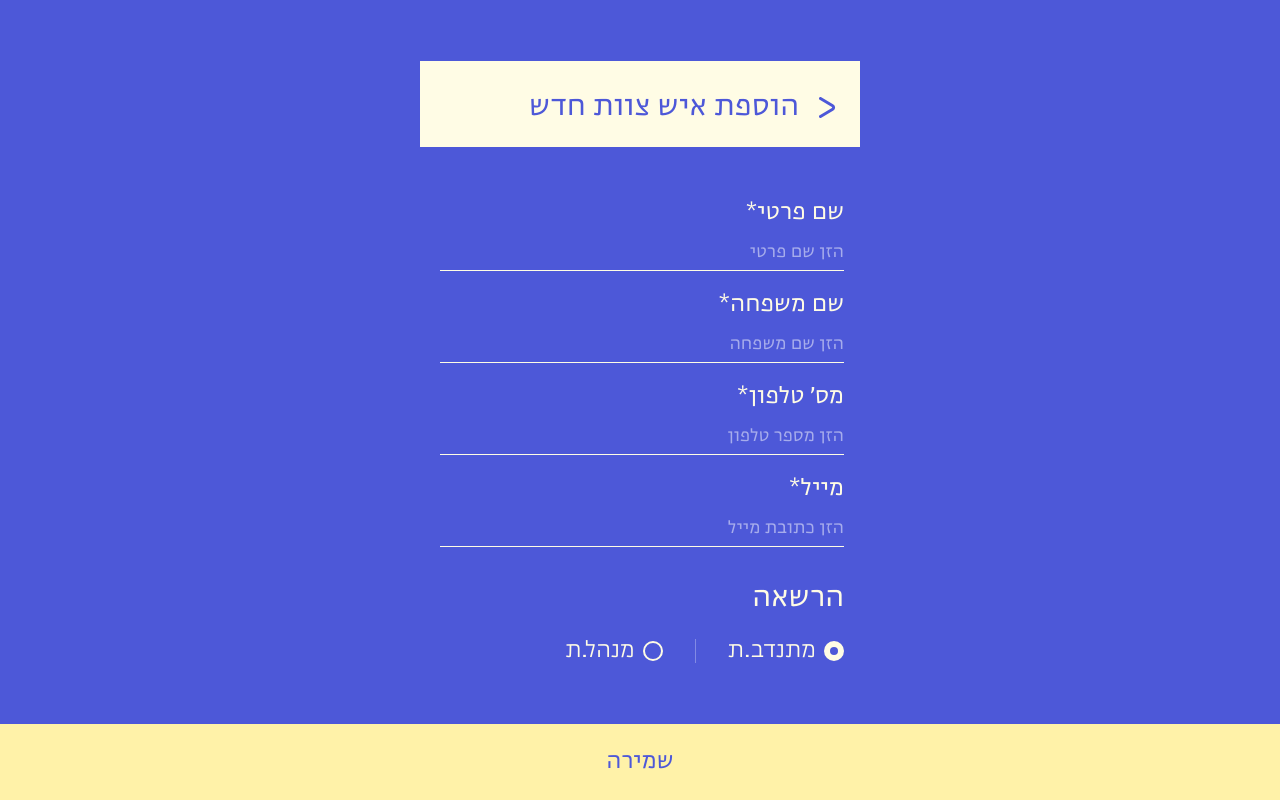
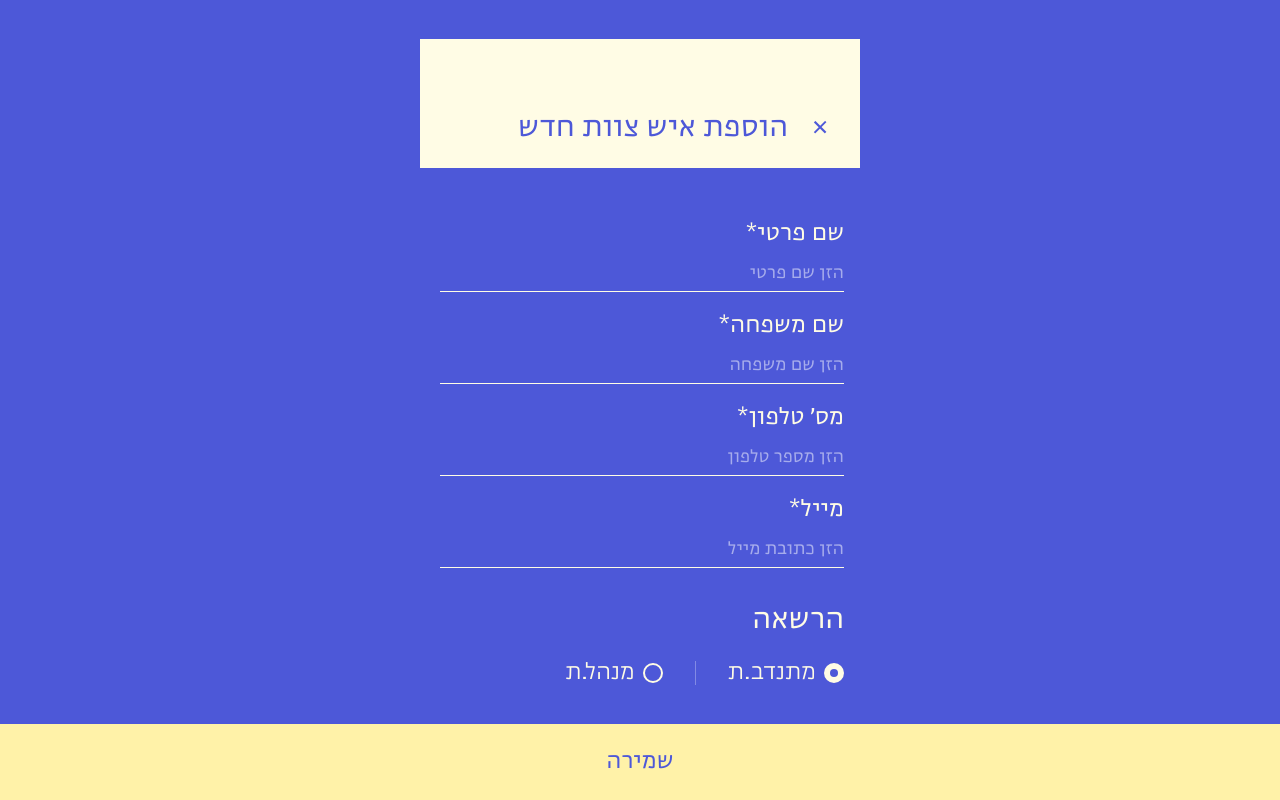
Before and after one commit to shirabercovici/Adama-Tova-B, a Next.js app: page /add-volunteer in a window 1280 px wide. Built offline with nearby package versions, Linux system fonts and the light colour scheme.

Commit message:
change the backarrow in the add new team member page to x botton

```diff
--- a/app/add-volunteer/page.module.css
+++ b/app/add-volunteer/page.module.css
@@ -35,7 +35,7 @@
 /* Header Section */
 .header {
   width: 100%;
-  padding: 2rem 1.5rem 1.5rem;
+  padding: 3rem 1.5rem 1.5rem;
   background: var(--color-background);
   display: flex;
   flex-direction: column;
@@ -44,26 +44,37 @@
 
 .headerTop {
   display: flex;
-  justify-content: flex-start;
+  width: 100%;
+  padding-top: 1.5625rem;
+  justify-content: space-between;
   align-items: center;
-  gap: 1.25rem;
-  width: 100%;
+  gap: 1rem;
 }
 
-.backButton {
+.closeXButton {
   background: transparent;
   border: none;
   color: var(--color-primary);
+  font-size: 2rem;
+  font-weight: 300;
   cursor: pointer;
   padding: 0;
+  width: 32px;
+  height: 32px;
   display: flex;
   align-items: center;
   justify-content: center;
-  transition: transform 0.15s ease;
+  line-height: 1;
+  transition: transform 0.1s;
+  flex-shrink: 0;
 }
 
-.backButton:hover {
-  transform: translateX(4px);
+.closeXButton:hover {
+  transform: scale(1.1);
+}
+
+.closeXButton:active {
+  transform: scale(0.95);
 }
 
 .userInfo {
--- a/app/add-volunteer/page.tsx
+++ b/app/add-volunteer/page.tsx
@@ -2,7 +2,6 @@
 
 import { useState, useEffect } from "react";
 import { useRouter } from "next/navigation";
-import Image from "next/image";
 import styles from "./page.module.css";
 
 export default function AddVolunteerPage() {
@@ -113,15 +112,10 @@ export default function AddVolunteerPage() {
                     <div className={styles.headerTop}>
                         <button
                             onClick={handleBack}
-                            className={styles.backButton}
-                            aria-label="חזור"
+                            className={styles.closeXButton}
+                            aria-label="סגור"
                         >
-                            <Image
-                                src="/icons/right_arrow.svg"
-                                alt="חזור"
-                                width={17}
-                                height={21}
-                            />
+                            ×
                         </button>
                         <div className={styles.userInfo}>
                             <h3 className={styles.userName}>הוספת איש צוות חדש</h3>
```
